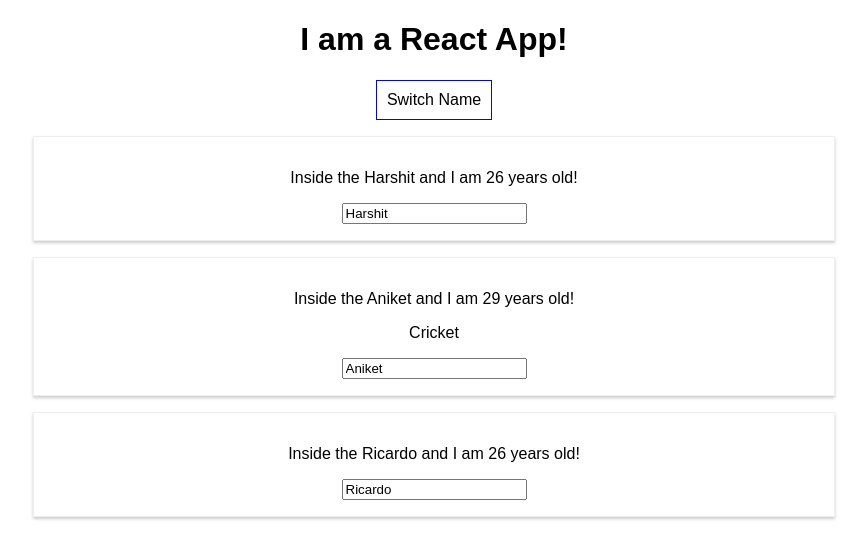
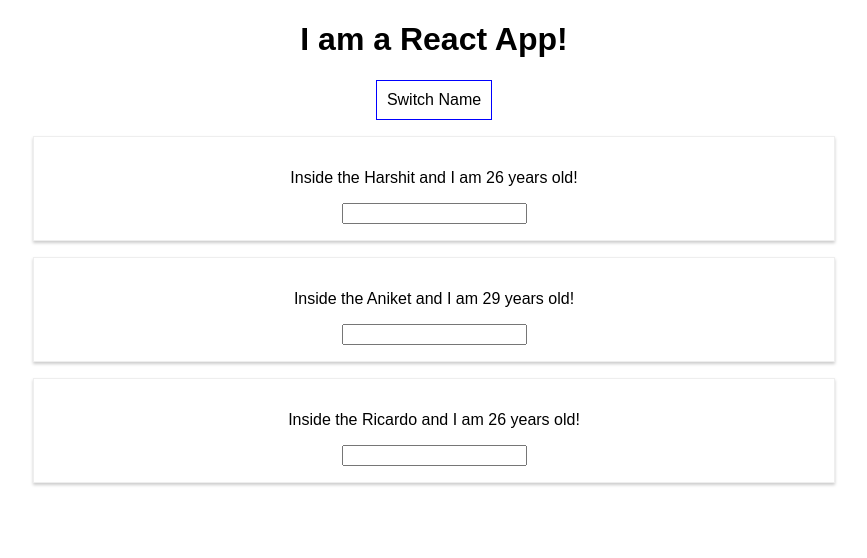
Before and after one commit to harry101491/new-react-app, a React (Create React App) app: page / in a window 1280 px wide. Both pictures are taken after a click on the button "Switch Name". Shown: the top 558 px of the page, without its empty margins (206-1073 px from the left). Built offline with nearby package versions, Linux system fonts and the light colour scheme; the HTML template or start-up script is replaced by a standard one.

Commit message:
feat(adding the react app changes)

```diff
--- a/src/App.js
+++ b/src/App.js
@@ -22,27 +22,53 @@ class App extends Component {
     showPersons: false
   };
 
-  switchNameHandler = (newName) => {
-    console.log("Inside the Switch Name Handler");
-    // DO NOT Attempt to DO this No Direct Mutation this.state.persons[0].name = "Pareek";
+  // switchNameHandler = (newName) => {
+  //   console.log("Inside the Switch Name Handler");
+  //   // DO NOT Attempt to DO this No Direct Mutation this.state.persons[0].name = "Pareek";
+  //   this.setState({
+  //     persons: [
+  //       {
+  //         name: newName,
+  //         age: 26
+  //       },
+  //       {
+  //         name: "Aniket",
+  //         age: 29,
+  //         hobbies: "Cricket"
+  //       },
+  //       {
+  //         name: "Ricardo",
+  //         age: 27
+  //       }
+  //     ]
+  //   });
+  // }
+
+  deletePersonHandler = (index) => {
+    console.log("Inside the deletion of the Person"+ index);
+    // This approach has a flaw that it is chaging it not immutably but it is
+    // to change the original persons array
+    // const newPersons = this.state.persons;
+    // newPersons.splice(index, 1);
+    // this.setState({
+    //   persons: newPersons
+    // });
+
+    // The immutable way of changing the persons array in the state
+    // const newPersons = this.state.persons.slice();
+    // newPersons.splice(index, 1);
+    // this.setState({
+    //   persons: newPersons
+    // });
+
+    // New ECMA6 way of doing the same thing
+    const newPersons = [ ...this.state.persons ];
+    newPersons.splice(index, 1);
     this.setState({
-      persons: [
-        {
-          name: newName,
-          age: 26
-        },
-        {
-          name: "Aniket",
-          age: 29,
-          hobbies: "Cricket"
-        },
-        {
-          name: "Ricardo",
-          age: 27
-        }
-      ]
+      persons: newPersons
     });
   }
+
 
   tooglePersonHandler = () => {
     this.setState({
@@ -86,7 +112,17 @@ class App extends Component {
     if(this.state.showPersons) {
       persons = (
         <div>
-          <Person
+          {/* Way of sending the array or list in jsx */}
+          {
+            this.state.persons.map((person, index) => {
+              return <Person
+                click={ this.deletePersonHandler.bind(this, index) }
+                name={ person.name }
+                age={ person.age }
+              />
+            })
+          }
+          {/* <Person
             name={ this.state.persons[0].name }
             age={ this.state.persons[0].age }
             changed={ this.nameChangedHandler }
@@ -103,7 +139,7 @@ class App extends Component {
             name={ this.state.persons[2].name }
             age={ this.state.persons[2].age }
             changed={ this.nameChangedHandler }
-          />
+          /> */}
         </div>
       );
     }
--- a/src/Person/Person.js
+++ b/src/Person/Person.js
@@ -12,7 +12,7 @@ const Person = (props) => {
             <p>
                 { props.children }
             </p>
-            <input type="text" onChange={ props.changed } value={ props.name }/>
+            <input type="text" />
         </div>
     );
 };
```
